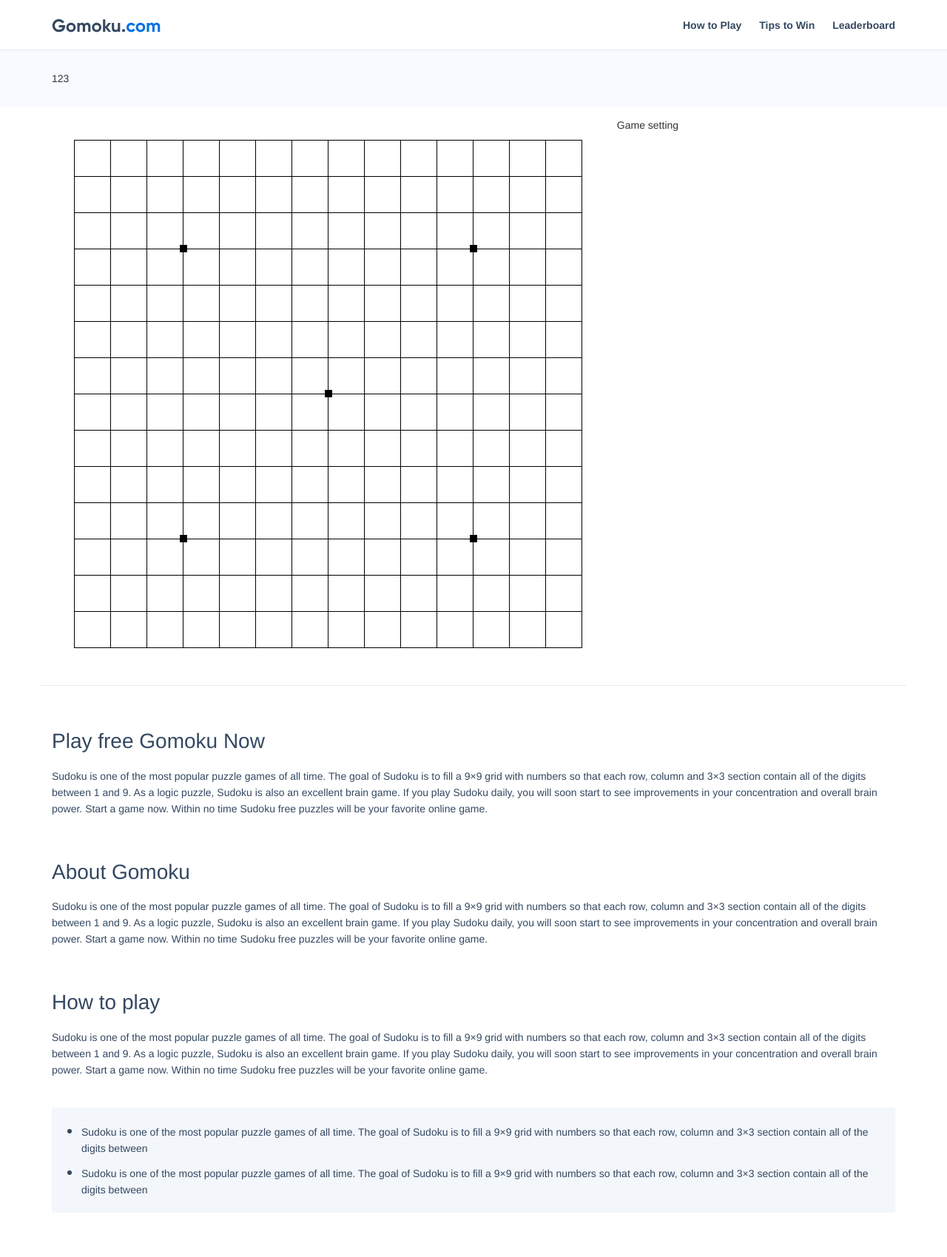
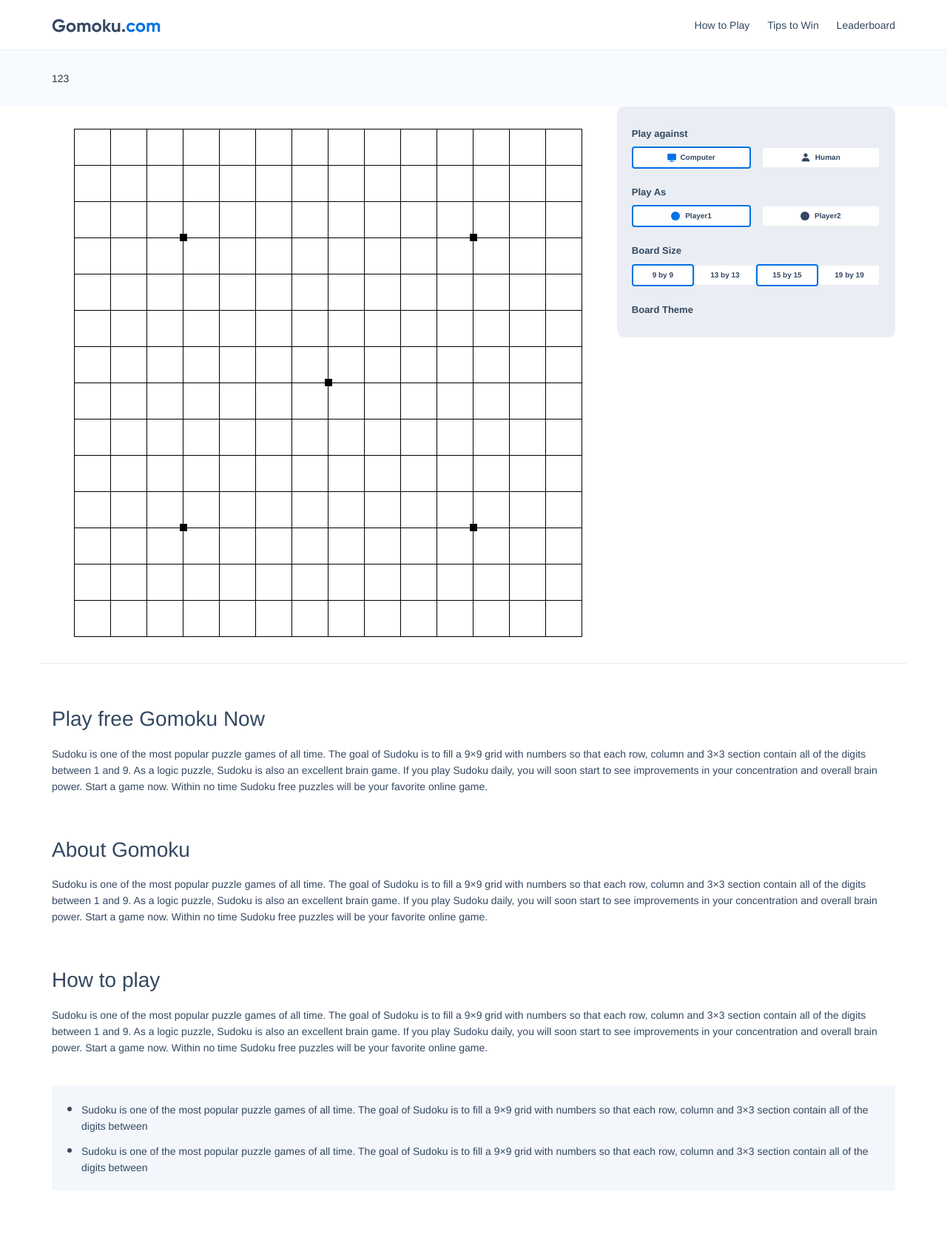
Before and after one commit to Axe-LLC/gomoku.com, a PHP site: page / in a window 1280 px wide. Shown: the whole page at 74% size. After the commit the page ends 1586 px from the top, so only its background shows below. Run offline with PHP 8.4, Linux system fonts and the light colour scheme.

Commit message:
Game control section: working 5%

```diff
--- a/index.html
+++ b/index.html
@@ -14,9 +14,9 @@
 
 	<title>Gomoku</title>
 
-	<link rel="stylesheet" href="style/jquery.mobile-1.2.0.min.css" />
+	<!-- <link rel="stylesheet" href="style/jquery.mobile-1.2.0.min.css" /> -->
 	<script src="js/jquery-1.8.2.min.js"></script>
-	<script src="js/jquery.mobile-1.2.0.min.js"></script>
+	<!-- <script src="js/jquery.mobile-1.2.0.min.js"></script> -->
 
 	<link rel="stylesheet" href="style/style.min.css" />
 	<link rel="stylesheet" href="style/bootstrap.min.css" type='text/css' />
@@ -42,13 +42,13 @@
 	<div class="header">
 		<div class="container">
 			<a href="/" title="Gomoku.com" class="logo">
-				<img src="images/logo.svg" />
+				<img src="images/logo.png" />
 			</a>
 			<div class="nav">
 				<ul>
-					<li><a href="/">How to Play</a></li>
-					<li><a href="/">Tips to Win</a></li>
-					<li><a href="/">Leaderboard</a></li>
+					<li><a href="/how">How to Play</a></li>
+					<li><a href="/tips">Tips to Win</a></li>
+					<li><a href="/board">Leaderboard</a></li>
 				</ul>
 			</div>
 		</div>
@@ -71,7 +71,7 @@
 					<!-- <header class='game-ult'>Gomoku</header>
 					<div id='game-info' class='game-ult ui-bar ui-bar-e'>
 						<span class='go black'></span>
-						<span class='cont'>Your turn.</span>
+						<span class='cont'>Your turn</span>
 					</div>
 					<div id='main-but-group' class='game-ult'>
 						<a href='#new-game' data-rel='dialog' data-role='button' data-icon="grid">New Game</a>
@@ -91,7 +91,50 @@
 				</div>
 			</div>
 		</div>
-		<div id="game-setting">Game setting</div>
+		<div id="game-setting">
+			<h4>Play against</h4>
+			<div class="btn-group" id="mode-select">
+				<input type="radio" id="selPlayer1" name="selPlayer" value="vs-computer" checked />
+				<label for="selPlayer1" class="selected">
+					<span id="pc-icon"></span>Computer
+				</label>
+				<input type="radio" id="selPlayer2" name="selPlayer" value="vshuman" />
+				<label for="selPlayer2">
+					<span id="user-icon"></span>Human
+				</label>
+			</div>
+			<h4>Play As</h4>
+			<div class="btn-group" id="mode-player">
+				<input type="radio" id="selOrder1" name="selOrder" value="player1" checked />
+				<label for="selOrder1" class="selected">
+					<span></span>Player1
+				</label>
+				<input type="radio" id="selOrder2" name="selOrder" value="player2" />
+				<label for="selOrder2">
+					<span></span>Player2
+				</label>
+			</div>
+			<h4>Board Size</h4>
+			<div class="btn-group" id="mode-boardsize">
+				<input type="radio" id="selSize1" name="selSize" value="player1" checked />
+				<label for="selSize1" class="selected">
+					9 by 9
+				</label>
+				<input type="radio" id="selSize2" name="selSize" value="player2" />
+				<label for="selSize2">
+					13 by 13
+				</label>
+				<input type="radio" id="selSize3" name="selSize" value="player1" checked />
+				<label for="selSize3" class="selected">
+					15 by 15
+				</label>
+				<input type="radio" id="selSize4" name="selSize" value="player2" />
+				<label for="selSize4">
+					19 by 19
+				</label>
+			</div>
+			<h4>Board Theme</h4>
+		</div>
 	</div>
 	<!-- Game section end -->
 
@@ -135,6 +178,10 @@
 		</div>
 	</div>
 	<!-- page content end -->
+
+	<!-- privacy page -->
+	<div></div>
+	<!-- privacy page end -->
 </div>
 <!-- <div id='game-won' data-theme='e' data-role='dialog'>
 	<div data-role='header'>
--- a/js/interface.js
+++ b/js/interface.js
@@ -6,8 +6,8 @@ $(document).ready(function(){
     $(window).resize(adjustSize);
 
     adjustSize();
-    $.mobile.defaultDialogTransition = 'flip';
-    $.mobile.defaultPageTransition = 'flip';
+    // $.mobile.defaultDialogTransition = 'flip';
+    // $.mobile.defaultPageTransition = 'flip';
 
     $('#mode-select input[type="radio"]').on('change', function(){
         gameData.mode=$(this).val();
@@ -22,7 +22,7 @@ $(document).ready(function(){
     });
 
     $('.back-to-game').on('tap',function(){
-        $.mobile.changePage('#game-page');
+        // $.mobile.changePage('#game-page');
     });
 
     $("#start-game").on('click',function(){
@@ -45,7 +45,7 @@ $(document).ready(function(){
             game.mode=gameData.level;
             game.init(new HumanPlayer(color), new AIPlayer(game.mode, other));
         }
-        $.mobile.changePage('#game-page');
+        // $.mobile.changePage('#game-page');
         game.start();
         setTimeout(function(){$('.back-to-game').button('enable');},100);
     });
@@ -59,8 +59,8 @@ $(document).ready(function(){
         $.mobile.changePage('#game-won');
     });
 
-    $('#new-game').page();
-    $('#game-won').page();
+    // $('#new-game').page();
+    // $('#game-won').page();
     gameData.load();
     // $('.back-to-game').button('disable');
     // $.mobile.changePage('#new-game',{changeHash: false});
--- a/js/layout.js
+++ b/js/layout.js
@@ -4,7 +4,7 @@ function adjustSizeGen(){
     var gameRegion = $("#game-region"),
         tds = $('.board td'),
         board = $('.go-board'),
-        gameHeader = $('header.game-ult'),
+        // gameHeader = $('header.game-ult'),
         gameInfo = $('#game-info'),
         mainButs = $('#main-but-group'),
         otherButs = $('#other-but-group');
@@ -52,7 +52,7 @@ function adjustSizeGen(){
                 'left': 6,
                 'right': 6
             });
-            gameHeader.css('line-height', 80+'px');
+            // gameHeader.css('line-height', 80+'px');
             gameInfo.css({
                 'top': 20,
                 'width': ((2*hsize+1)*15+12)/2-150
@@ -84,7 +84,7 @@ function adjustSizeGen(){
                 // 'left': 160,
                 'right': 160
             });
-            gameHeader.css('line-height', 36+hsize+'px');
+            // gameHeader.css('line-height', 36+hsize+'px');
             gameInfo.css({
                 'left': 15,
                 'top': 36+hsize,
--- a/js/script.js
+++ b/js/script.js
@@ -1,8 +1,14 @@
 $(document).ready(function() {
-    $('#game-page').height($('#game-page').width())
+    $('#game-page').height($('#game-page').width());
     $('#game-page').css('min-height', 'unset');
+
+    $(".btn-group label").on('click', function() {
+        $(this).parent().find('label').removeClass('selected');
+        $(this).addClass('selected');
+    });
 });
 
 $(window).resize(function() {
-    $('#game-page').height($('#game-page').width())
+    $('#game-page').height($('#game-page').width());
+    $('#game-page').css('min-height', 'unset');
 });
--- a/js/storage.js
+++ b/js/storage.js
@@ -36,18 +36,18 @@ gameData.addRecord('firstTime','firstTime');
 
 gameData.addRecord('mode', 'vscomputer', function(val){
     $('#mode-select input[value="'+val+'"]').attr('checked',true);
-    $('#mode-select input[type="radio"]').checkboxradio('refresh');
+    // $('#mode-select input[type="radio"]').checkboxradio('refresh');
     if(val=='vshuman'){
         $('.vs-computer').hide();
     }else $('.vs-computer').show();
 });
 gameData.addRecord('color', 'black', function(val){
     $('#color-select input[value="'+val+'"]').attr('checked',true);
-    $('#color-select input[type="radio"]').checkboxradio('refresh');
+    // $('#color-select input[type="radio"]').checkboxradio('refresh');
 });
 gameData.addRecord('level', 'medium', function(val){
     $('#level-select input[value="'+val+'"]').attr('checked',true);
-    $('#level-select input[type="radio"]').checkboxradio('refresh');
+    // $('#level-select input[type="radio"]').checkboxradio('refresh');
 });
 
 gameData.load=function(){
--- a/style/style.css
+++ b/style/style.css
@@ -483,6 +483,7 @@ ul, li {
 	display: flex;
 	justify-content: space-between;
 	border-bottom: 1px solid #E5EBF2;
+	align-items: flex-start;
 }
 .game-wrapper #game-page {
 	width: 66%;
@@ -527,3 +528,69 @@ ul, li {
 .page-content .desc li::marker {
 	font-size: 20px;
 }
+/* game setting */
+#game-setting {
+	padding: 20px;
+	background: #EAEEF4;
+	border-radius: 10px;
+}
+#game-setting h4 {
+	color: #344861;
+	font-size: 13px;
+	font-weight: bold;
+}
+#game-setting .btn-group input {
+	display: none;
+}
+#game-setting .btn-group {
+	display: flex;
+	justify-content: space-between;
+	margin-bottom: 20px;
+}
+#game-setting .btn-group label {
+	display: flex;
+	justify-content: center;
+	align-items: center;
+	cursor: pointer;
+	background: white;
+	border-radius: 4px;
+	border: 2px solid #EAEEF4;
+	width: 48%;
+	padding: 7px;
+	font-size: 10px;
+	color: #344861;
+	line-height: 12px;
+}
+#game-setting .btn-group label.selected {
+	border: 2px solid #0072E3;
+}
+#pc-icon {
+	width: 12px;
+	height: 12px;
+	margin-right: 5px;
+	margin-top: -1px;
+	background: url('images/ico-pc.svg') center center;
+}
+#game-setting .btn-group label.selected #pc-icon {
+	background: url('images/ico-pc-sel.svg') center center;
+}
+#user-icon {
+	width: 12px;
+	height: 12px;
+	margin-right: 7px;
+	margin-top: -1px;
+	background: url('images/ico-user.svg') center center;
+}
+#game-setting .btn-group label.selected #user-icon {
+	background: url('images/ico-user-sel.svg') center center;
+}
+#game-setting #mode-player span {
+	width: 12px;
+	height: 12px;
+	margin-right: 7px;
+	border-radius: 50%;
+	background: #344861;
+}
+#game-setting #mode-player label.selected span {
+	background: #0072E3;
+}
```
Also changed, not shown: images/appstore.svg (added), images/googleplay.svg (added), images/logo.png (added), images/mobile-mark.svg (added), style/images/ico-pc-sel.svg (added), style/images/ico-pc.svg (added), style/images/ico-user-sel.svg (added), style/images/ico-user.svg (added).
